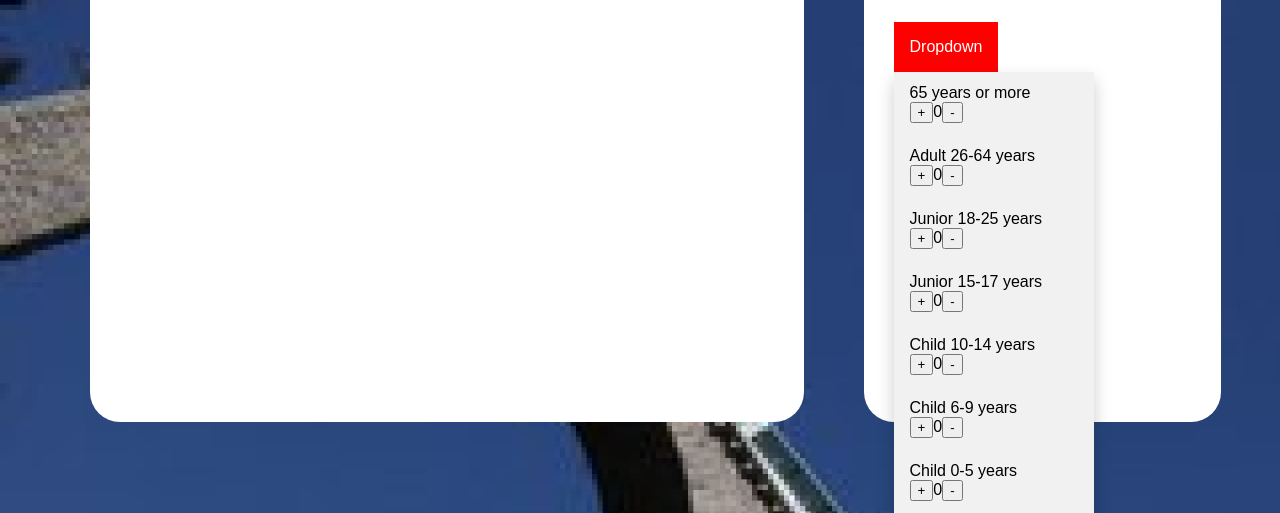
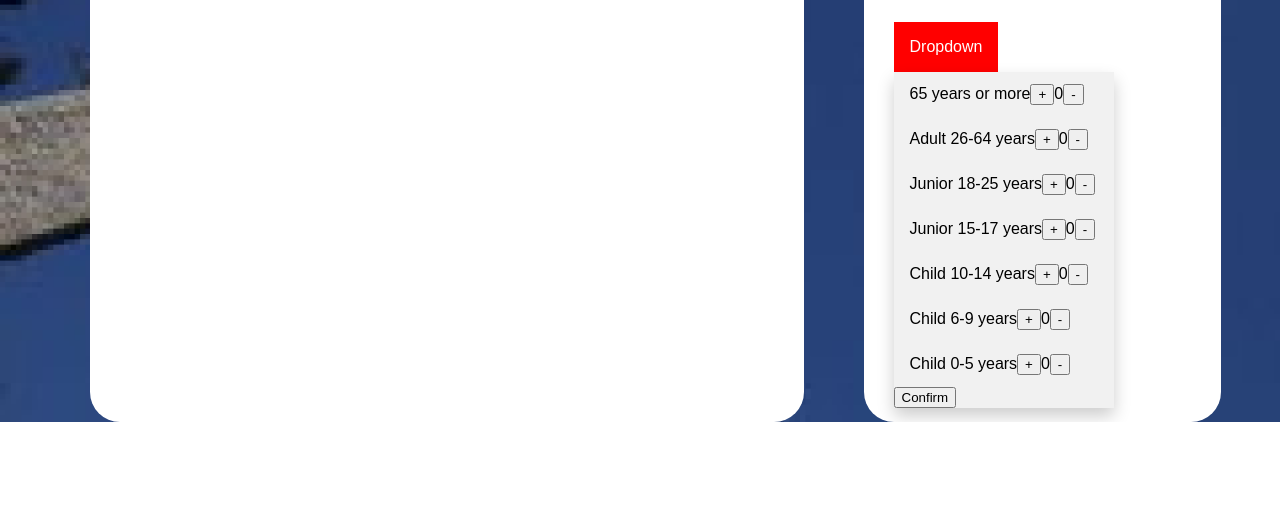
Before and after one commit to Plajta/RhaetianRailwayRework, a plain HTML site: page src/code/index.html in a window 1280 px wide. Both pictures are taken after a click on the button "Dropdown". Shown: the part 426-939 px from the top of the page. After the commit the page ends 848 px from the top, so only its background shows below. Drawn offline with Linux system fonts and the light colour scheme.

Commit message:
passenger registration works

```diff
--- a/src/code/index.css
+++ b/src/code/index.css
@@ -109,7 +109,7 @@ h1{
     display: none;
     position: absolute;
     background-color: #f1f1f1;
-    min-width: 200px;
+    min-width: 220px;
     box-shadow: 0px 8px 16px 0px rgba(0,0,0,0.2);
     z-index: 1;
 }
--- a/src/code/index.html
+++ b/src/code/index.html
@@ -24,15 +24,16 @@
                     <div class="indent">
                         <h1>Tickets</h1>
                         <div class="dropdown">
-                            <button class="dropbtn" onclick="Register()">Dropdown</button>
+                            <button class="dropbtn" onclick="Register(true)">Dropdown</button>
                             <div class="dropdown-content">
-                              <a href="#">65 years or more<br><button onclick="AddToIndex(0)">+</button>0<button onclick="DecreaseToIndex(0)">-</button></a>
-                              <a href="#">Adult 26-64 years<br><button onclick="AddToIndex(1)">+</button>0<button onclick="DecreaseToIndex(1)">-</button></a>
-                              <a href="#">Junior 18-25 years<br><button onclick="AddToIndex(2)">+</button>0<button onclick="DecreaseToIndex(2)">-</button></a>
-                              <a href="#">Junior 15-17 years<br><button onclick="AddToIndex(3)">+</button>0<button onclick="DecreaseToIndex(3)">-</button></a>
-                              <a href="#">Child 10-14 years<br><button onclick="AddToIndex(4)">+</button>0<button onclick="DecreaseToIndex(4)">-</button></a>
-                              <a href="#">Child 6-9 years<br><button onclick="AddToIndex(5)">+</button>0<button onclick="DecreaseToIndex(5)">-</button></a>
-                              <a href="#">Child 0-5 years<br><button onclick="AddToIndex(6)">+</button>0<button onclick="DecreaseToIndex(6)">-</button></a>
+                                <a href="#">65 years or more<button onclick="AddToIndex(0)">+</button>0<button onclick="DecreaseToIndex(0)">-</button></a>
+                                <a href="#">Adult 26-64 years<button onclick="AddToIndex(1)">+</button>0<button onclick="DecreaseToIndex(1)">-</button></a>
+                                <a href="#">Junior 18-25 years<button onclick="AddToIndex(2)">+</button>0<button onclick="DecreaseToIndex(2)">-</button></a>
+                                <a href="#">Junior 15-17 years<button onclick="AddToIndex(3)">+</button>0<button onclick="DecreaseToIndex(3)">-</button></a>
+                                <a href="#">Child 10-14 years<button onclick="AddToIndex(4)">+</button>0<button onclick="DecreaseToIndex(4)">-</button></a>
+                                <a href="#">Child 6-9 years<button onclick="AddToIndex(5)">+</button>0<button onclick="DecreaseToIndex(5)">-</button></a>
+                                <a href="#">Child 0-5 years<button onclick="AddToIndex(6)">+</button>0<button onclick="DecreaseToIndex(6)">-</button></a>
+                                <button onclick="Register(false)">Confirm</button>
                             </div>
                         </div>
                     </div>
--- a/src/code/index.js
+++ b/src/code/index.js
@@ -1,15 +1,14 @@
-var assign_people = false
-var All_people = ['65 years or more<br><button onclick="AddToIndex(0)">+</button>0<button onclick="DecreaseToIndex(0)">-</button>',
-'Adult 26-64 years<br><button onclick="AddToIndex(1)">+</button>0<button onclick="DecreaseToIndex(1)">-</button>',
-'Junior 18-25 years<br><button onclick="AddToIndex(2)">+</button>0<button onclick="DecreaseToIndex(2)">-</button>',
-'Junior 15-17 years<br><button onclick="AddToIndex(3)">+</button>0<button onclick="DecreaseToIndex(3)">-</button>',
-'Child 10-14 years<br><button onclick="AddToIndex(4)">+</button>0<button onclick="DecreaseToIndex(4)">-</button>',
-'Child 6-9 years<br><button onclick="AddToIndex(5)">+</button>0<button onclick="DecreaseToIndex(5)">-</button>',
-'Child 0-5 years<br><button onclick="AddToIndex(6)">+</button>0<button onclick="DecreaseToIndex(6)">-</button>']
+var All_people = ['65 years or more<button onclick="AddToIndex(0)">+</button>0<button onclick="DecreaseToIndex(0)">-</button>',
+'Adult 26-64 years<button onclick="AddToIndex(1)">+</button>0<button onclick="DecreaseToIndex(1)">-</button>',
+'Junior 18-25 years<button onclick="AddToIndex(2)">+</button>0<button onclick="DecreaseToIndex(2)">-</button>',
+'Junior 15-17 years<button onclick="AddToIndex(3)">+</button>0<button onclick="DecreaseToIndex(3)">-</button>',
+'Child 10-14 years<button onclick="AddToIndex(4)">+</button>0<button onclick="DecreaseToIndex(4)">-</button>',
+'Child 6-9 years<button onclick="AddToIndex(5)">+</button>0<button onclick="DecreaseToIndex(5)">-</button>',
+'Child 0-5 years<button onclick="AddToIndex(6)">+</button>0<button onclick="DecreaseToIndex(6)">-</button>',
+"Confirm"]
 
-function Register(){
-    console.log(document.getElementsByClassName("dropdown-content")[0].style["display"])
-    if (!assign_people){
+function Register(assign_switch){
+    if (assign_switch){
         document.getElementsByClassName("dropdown-content")[0].style["display"] = "block"
         assign_people = true
     }
```
